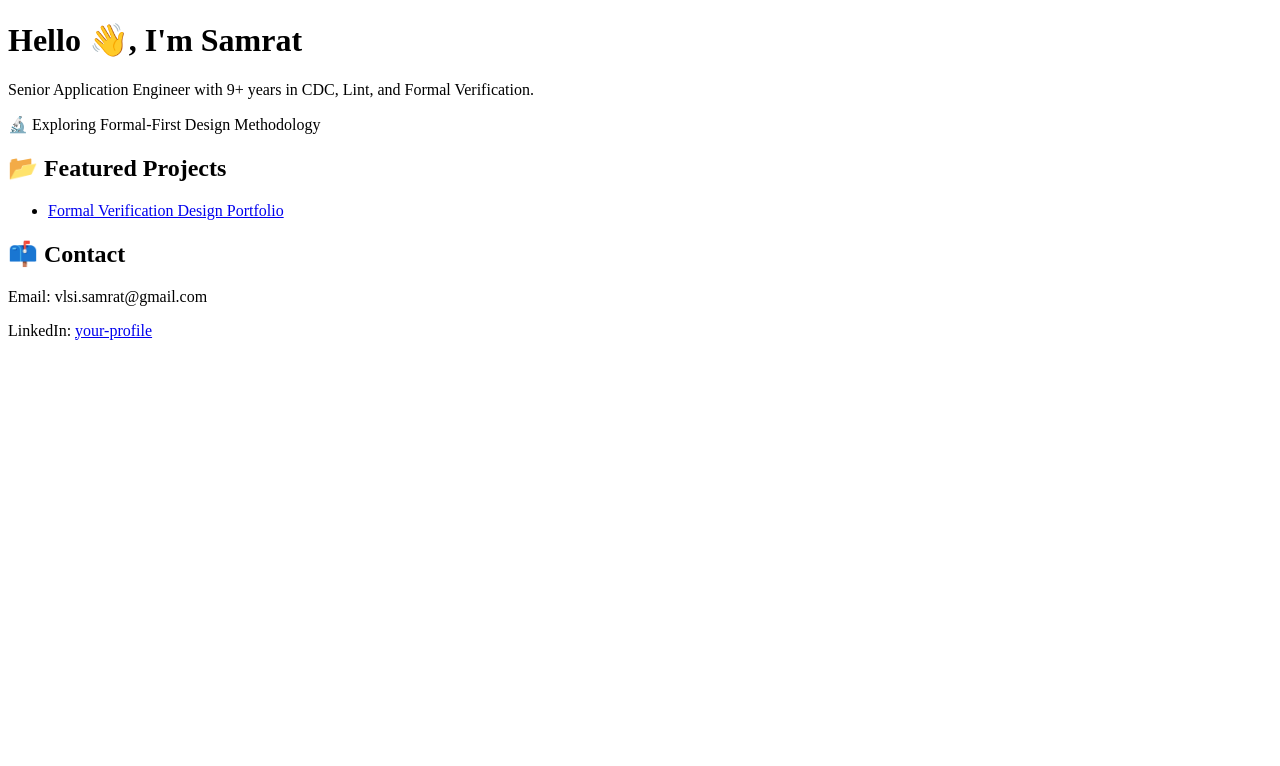
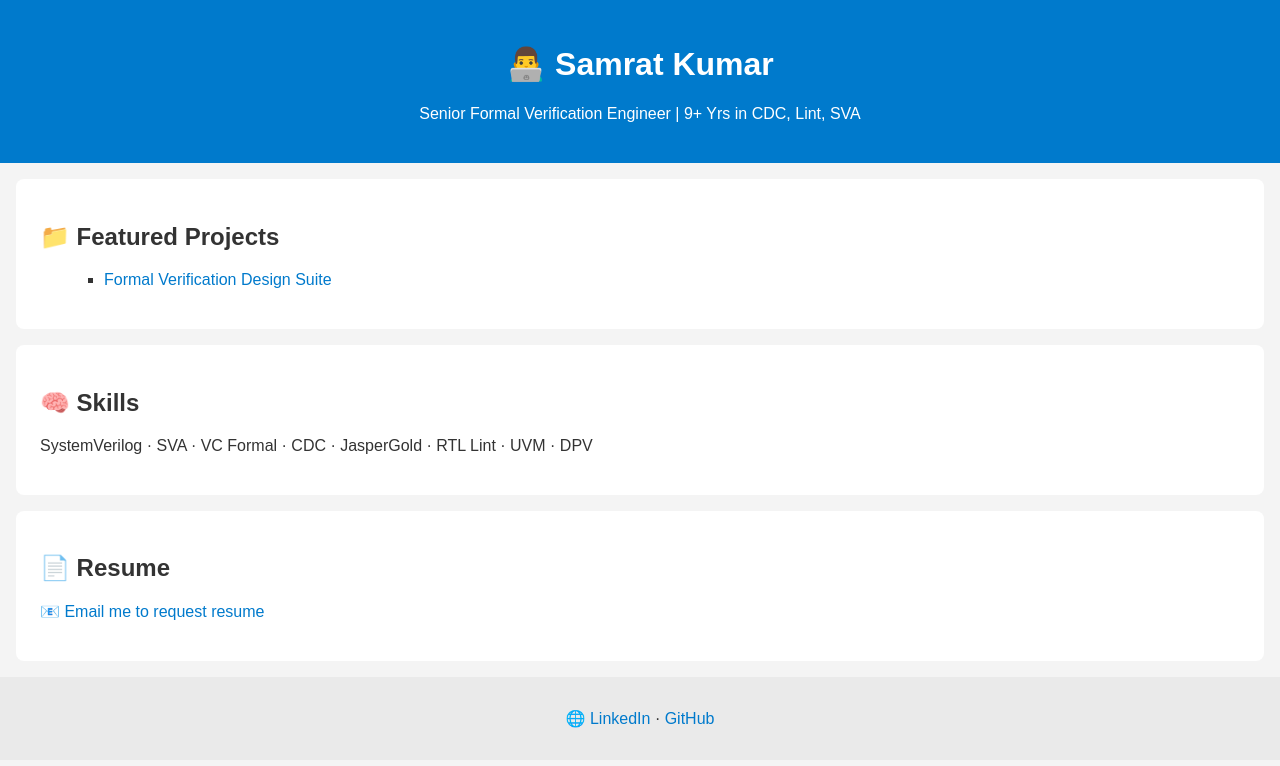
Before and after one commit to Sam969696/sam969696.github.io, a plain HTML site: page index.html in a window 1280 px wide. Drawn offline with Linux system fonts and the light colour scheme.

Commit message:
Add files via upload

```diff
--- a/index.html
+++ b/index.html
@@ -1,20 +1,36 @@
 <!DOCTYPE html>
-<html>
+<html lang="en">
 <head>
-  <title>Samrat Kumar – Formal Verification Engineer</title>
+    <meta charset="UTF-8">
+    <meta name="viewport" content="width=device-width, initial-scale=1.0">
+    <title>Samrat Kumar – Formal Verification Engineer</title>
+    <link rel="stylesheet" href="style.css">
 </head>
 <body>
-  <h1>Hello 👋, I'm Samrat</h1>
-  <p>Senior Application Engineer with 9+ years in CDC, Lint, and Formal Verification.</p>
-  <p>🔬 Exploring Formal-First Design Methodology</p>
+    <header>
+        <h1>👨‍💻 Samrat Kumar</h1>
+        <p>Senior Formal Verification Engineer | 9+ Yrs in CDC, Lint, SVA</p>
+    </header>
 
-  <h2>📂 Featured Projects</h2>
-  <ul>
-    <li><a href="https://github.com/Sam969696/formal-verification-designs">Formal Verification Design Portfolio</a></li>
-  </ul>
+    <section>
+        <h2>📁 Featured Projects</h2>
+        <ul>
+            <li><a href="https://github.com/Sam969696/formal-verification-designs" target="_blank">Formal Verification Design Suite</a></li>
+        </ul>
+    </section>
 
-  <h2>📫 Contact</h2>
-  <p>Email: vlsi.samrat@gmail.com</p>
-  <p>LinkedIn: <a href="https://linkedin.com/in/your-profile">your-profile</a></p>
+    <section>
+        <h2>🧠 Skills</h2>
+        <p>SystemVerilog · SVA · VC Formal · CDC · JasperGold · RTL Lint · UVM · DPV</p>
+    </section>
+
+    <section>
+        <h2>📄 Resume</h2>
+        <p><a href="mailto:vlsi.samrat@gmail.com">📧 Email me to request resume</a></p>
+    </section>
+
+    <footer>
+        <p>🌐 <a href="https://www.linkedin.com/in/your-profile" target="_blank">LinkedIn</a> · <a href="https://github.com/Sam969696">GitHub</a></p>
+    </footer>
 </body>
 </html>
--- /dev/null
+++ b/style.css
@@ -0,0 +1,35 @@
+body {
+    font-family: Arial, sans-serif;
+    margin: 0;
+    padding: 0;
+    background: #f4f4f4;
+    color: #333;
+}
+header {
+    background: #007acc;
+    color: white;
+    padding: 1.5em;
+    text-align: center;
+}
+section {
+    padding: 1.5em;
+    background: white;
+    margin: 1em;
+    border-radius: 8px;
+}
+ul {
+    list-style-type: square;
+    margin-left: 1.5em;
+}
+footer {
+    text-align: center;
+    padding: 1em;
+    background: #eaeaea;
+}
+a {
+    color: #007acc;
+    text-decoration: none;
+}
+a:hover {
+    text-decoration: underline;
+}
```
